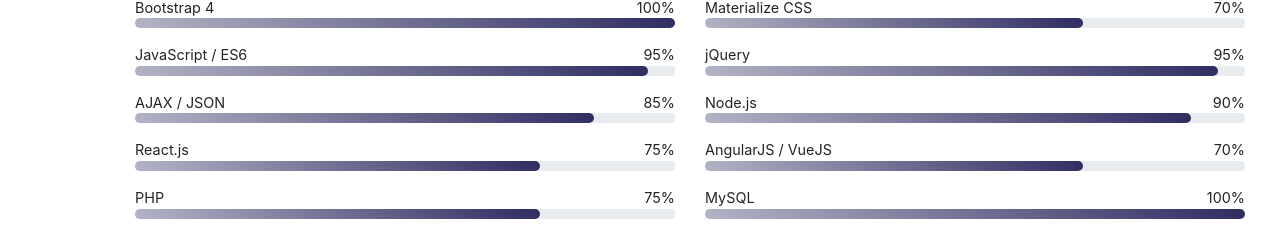
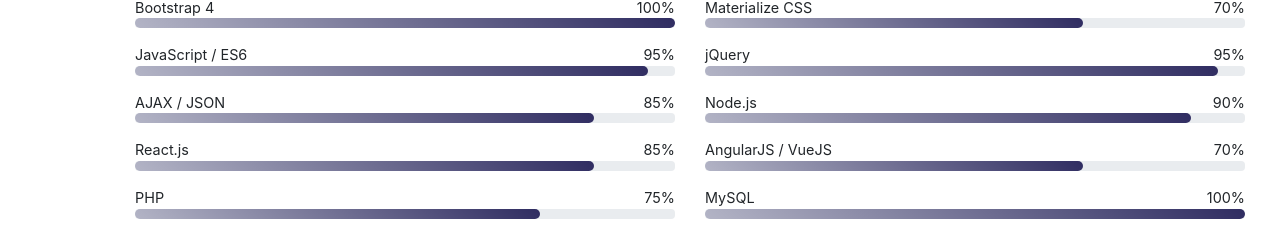
Before and after one commit to Gaja-A/Portfolio, a React (Create React App) app: page / in a window 1280 px wide. Shown: the part 1751-1980 px from the top of the page. Built offline with nearby package versions, Linux system fonts and the light colour scheme; what i18next-xhr-backend would draw is missing.

Commit message:
Update Skills.js

```diff
--- a/src/components/Skills.js
+++ b/src/components/Skills.js
@@ -53,9 +53,9 @@
               <div className="progressBar">
                 <div className="d-flex">
                   <span>React.js</span>
-                  <span className="ml-auto">75%</span>
+                  <span className="ml-auto">85%</span>
                 </div>
-                <ProgressBar striped now={75} />
+                <ProgressBar striped now={85} />
               </div>
 
 
```
